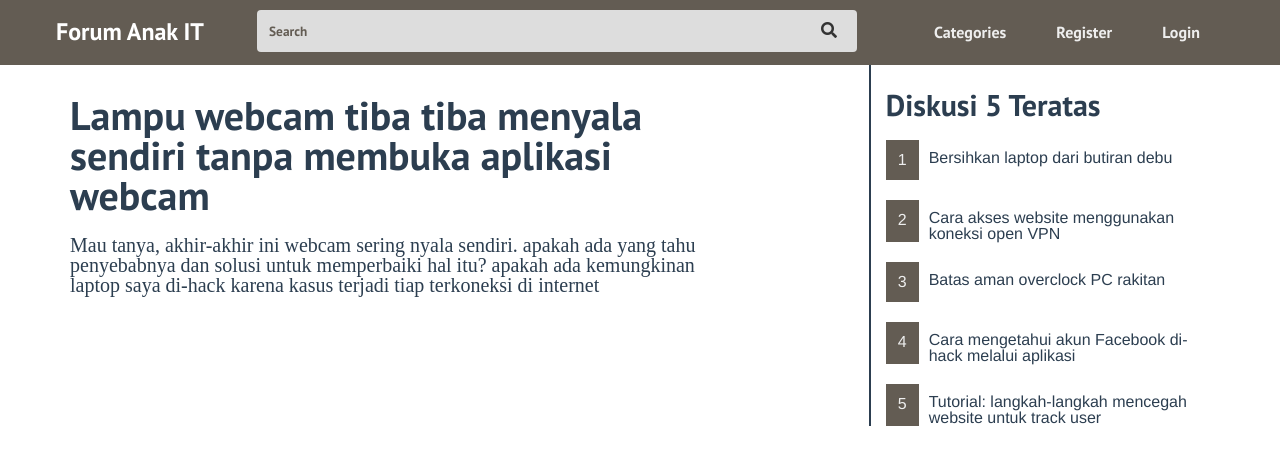
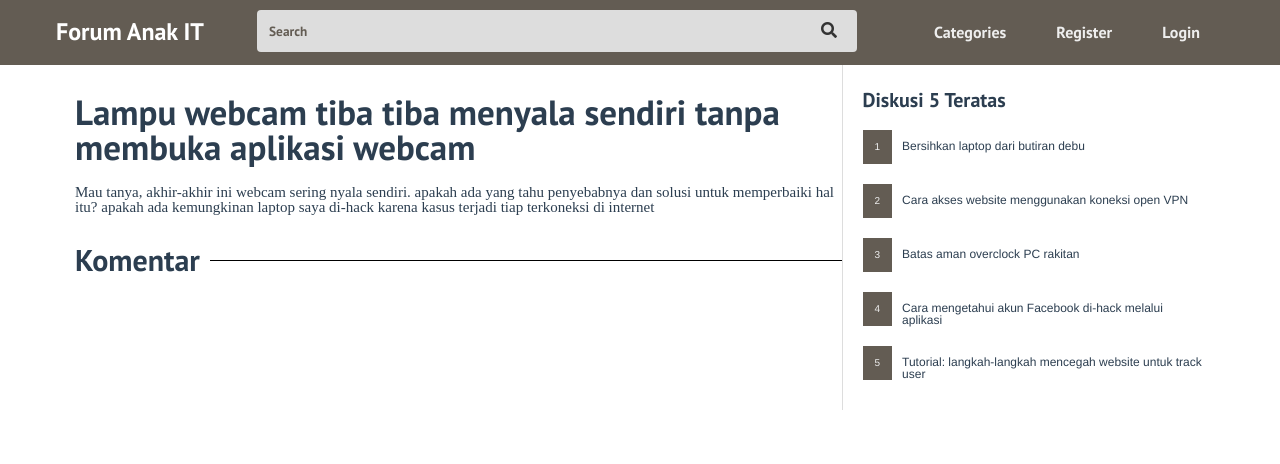
Before and after one commit to carvelsaputra/suitmedia, a Vue app: page / in a window 1280 px wide. Shown: the top 464 px of the page. Built offline with nearby package versions, Linux system fonts and the light colour scheme; a web font is replaced by a local one.

Commit message:
make view for komentar

```diff
--- a/src/App.vue
+++ b/src/App.vue
@@ -1,6 +1,6 @@
 <template>
   <header-app></header-app>
-  <section class="threads container">
+  <section class="thread-container">
     <thread-viewer />
   </section>
 </template>
--- a/src/components/thread/ThreadDetail.vue
+++ b/src/components/thread/ThreadDetail.vue
@@ -1,5 +1,4 @@
 <template>
-  <section class="container">
   <article class="title-wrapper">
     <p class="thread-detail-title">
       Lampu webcam tiba tiba menyala sendiri tanpa membuka aplikasi webcam
@@ -11,7 +10,6 @@
       internet
     </p>
   </article>
-  </section>
 </template>
 <script>
 export default {
--- a/src/components/thread/ThreadTop.vue
+++ b/src/components/thread/ThreadTop.vue
@@ -1,6 +1,5 @@
 <template>
-  <aside class="container">
-    <div class="threads-top-wrapper">
+  <aside class="threads-top-wrapper">
     <h3 class="top-title">Diskusi 5 Teratas</h3>
     <div class="threads-content">
       <ul>
@@ -9,7 +8,6 @@
           <div class="threads-title">{{ item }}</div>
         </li>
       </ul>
-      </div>
     </div>
   </aside>
 </template>
@@ -22,11 +20,4 @@ export default {
   },
 };
 </script>
-<style scoped>
-.container {
-  max-width: 1170px;
-  padding: 0 15px;
-  margin: 0 auto;
-  display: block;
-}
-</style>
+<style scoped></style>
--- a/src/pages/ThreadViewer.vue
+++ b/src/pages/ThreadViewer.vue
@@ -1,8 +1,15 @@
 <template>
-  <section class="thread-wrapper">
-    <thread-detail />
-  </section>
-  <thread-top :list="discussions" />
+  <div class="thread-wrapper">
+    <div class="thread-detail-wrapper">
+      <thread-detail />
+      <div class="comment-wrapper">
+        <div>
+          <p class="comment">Komentar</p>
+        </div>
+      </div>
+    </div>
+    <thread-top :list="discussions" />
+  </div>
 </template>
 <script>
 import ThreadDetail from "@/components/thread/ThreadDetail";
@@ -25,3 +32,22 @@ export default {
   },
 };
 </script>
+<style scoped>
+.comment-wrapper {
+  margin-top: 30px;
+  text-align: left;
+  display: flex;
+  align-items: center;
+}
+.comment {
+  font-family: "PT_Sans-Web-Bold";
+  font-size: 30px;
+}
+.comment-wrapper::after {
+  margin-left: 10px;
+
+  content: "";
+  flex: 1;
+  border-bottom: 1px solid #000;
+}
+</style>
--- a/src/styles/responsive.css
+++ b/src/styles/responsive.css
@@ -11,6 +11,9 @@
     display: none;
   }
   body .drawer {
+    display: block;
+  }
+  body .thread-wrapper {
     display: block;
   }
 }
--- a/src/styles/thread.css
+++ b/src/styles/thread.css
@@ -1,50 +1,58 @@
-.threads {
+.thread-container {
+  max-width: 1170px;
+  padding: 0 10px;
+  margin: 0 auto;
+}
+.thread-wrapper {
   display: flex;
 }
-
-.thread-wrapper {
-  display: flex;
-  flex-wrap: wrap;
+.thread-detail-wrapper {
   border-right-style: solid;
-  border-width: 2px;
+  border-width: 0.5px;
+  border-color: #dddddd;
+  width: 70%;
+  margin-left: 20px;
 }
 
 .title-wrapper {
   margin-top: 35px;
-  display: flex;
-  flex-wrap: wrap;
-  width: 80%;
 }
 .thread-detail-title {
   font-family: "PT_Sans-Web-Bold";
-  font-size: 40px;
+  font-size: 35px;
   text-align: left;
 }
 .thread-detail-subtitle {
   margin-top: 20px;
-  font-size: 20px;
+  font-size: 15px;
   text-align: left;
   font-family: "PT_Sans-Web-Regular";
 }
 .top-title {
-  font-size: 30px;
+  font-size: 20px;
   font-family: "PT_Sans-Web-Bold";
 }
 
 .threads-top-wrapper {
+  margin: 30px 20px;
+
   text-align: left;
-  margin-top: 30px;
 }
+
 .threads-number {
+  font-size: 10px;
   background-color: #635c53;
   padding: 12px 12px;
   text-align: center;
   color: #eeeeee;
 }
+
 .threads-title {
+  font-size: 12px;
   margin-left: 10px;
   padding-top: 10px;
 }
+
 .threads-item {
   margin-top: 20px;
   display: flex;
```
Lines whose indentation alone changed are shown as unchanged.
